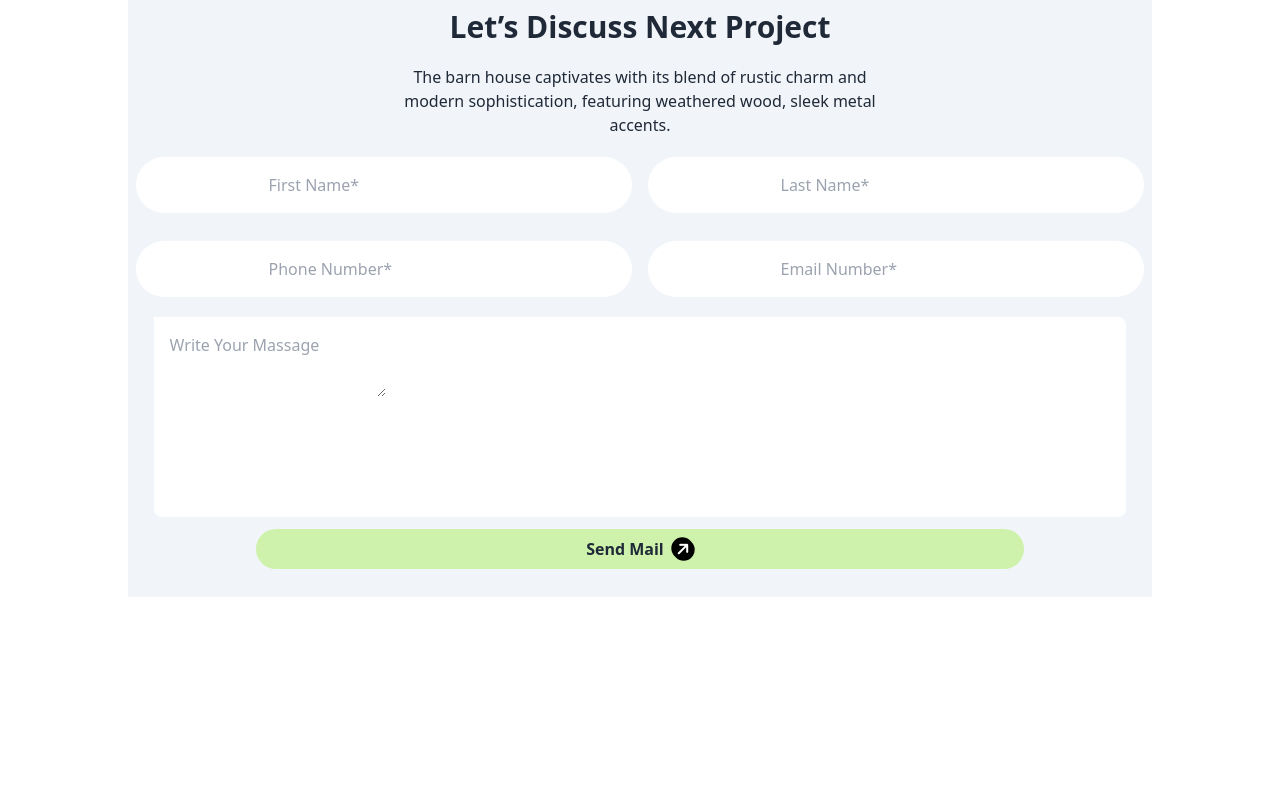
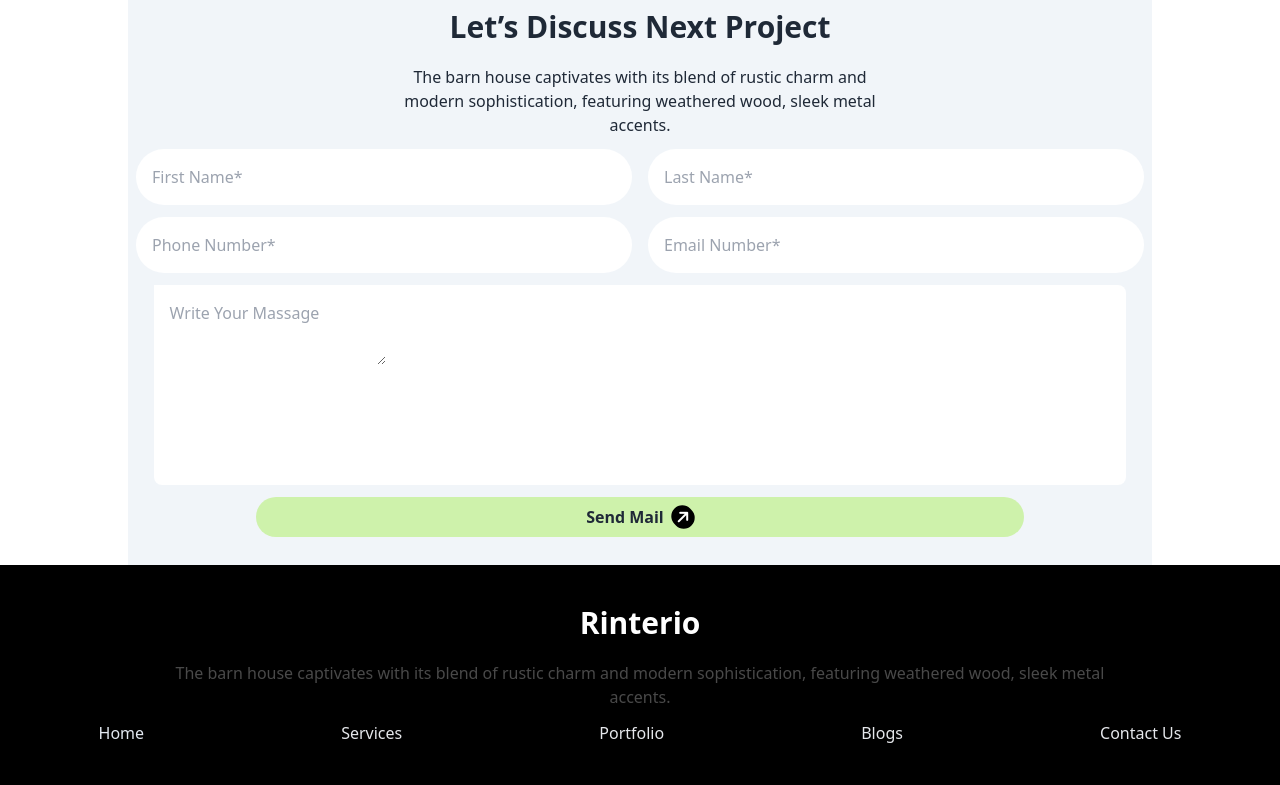
Before and after one commit to nowrinnova/house-building-design, a plain HTML site: page index.html in a window 1280 px wide. Shown: the part 2748-3533 px from the top of the page. Before the commit the page ends 3345 px from the top, so only its background shows below. Drawn offline with nearby package versions, Linux system fonts and the light colour scheme.

Commit message:
footer done

```diff
--- a/index.html
+++ b/index.html
@@ -35,7 +35,7 @@
 
   <main class="max-w-screen-lg mx-auto">
     <!-- navbar section -->
-    <header class="md:container mx-auto lg:p-16">
+    <header class="md:container mx-auto lg:p-16 ">
       <nav>
         <div class="navbar bg-base-100">
           <div class="navbar-start">
@@ -220,20 +220,12 @@
       <p class="w-3/6 mx-auto">The barn house captivates with its blend of rustic charm and
         modern sophistication, featuring weathered wood, sleek metal accents.</p>
       <div class="flex mx-auto ">
-        <div class="bg-white rounded-full p-2 m-2 md:p-4 w-1/2 ">
-          <input type="text" placeholder="First Name*">
-        </div>
-        <div class="bg-white rounded-full p-2 m-2 md:p-4 w-1/2 ">
-          <input type="text" placeholder="Last Name*">
-        </div>
+        <input type="text" placeholder="First Name*" class="bg-white rounded-full p-1 mx-2 md:p-4 w-1/2">
+        <input type="text" placeholder="Last Name*" class="bg-white rounded-full p-1 mx-2  md:p-4 w-1/2 ">
       </div>
-      <div class="flex">
-        <div class="bg-white rounded-full p-2 m-2 md:p-4  w-1/2">
-          <input type="text" placeholder="Phone Number*">
-        </div>
-        <div class="bg-white rounded-full p-2 m-2 md:p-4  w-1/2 ">
-          <input type="text" placeholder="Email Number*">
-        </div>
+      <div class="flex mx-auto ">
+        <input type="text" placeholder="Phone Number*" class="bg-white rounded-full p-1 mx-2 md:p-4 w-1/2">
+        <input type="text" placeholder="Email Number*" class="bg-white rounded-full p-1 mx-2  md:p-4 w-1/2 ">
       </div>
       <div class="w-[95%] mx-auto  bg-white  text-start rounded-lg  h-[200px]">
         <textarea name="" id="" placeholder="Write Your Massage" class="p-4"></textarea>
@@ -242,8 +234,19 @@
           <i class="fa-solid fa-arrow-right p-1 -rotate-45 bg-black text-white rounded-full ml-1"></i></a></button>
     </div>
   </main>
-  <footer>
-
+  <footer class="bg-black text-white">
+    <div class="md:container  mx-auto text-center space-y-3 py-10 ">
+      <h1 class="text-center text-3xl font-bold  pb-2">Rinterio</h1>
+      <p class="w-3/4 mx-auto text-dis-color">The barn house captivates with its blend of rustic charm and
+        modern sophistication, featuring weathered wood, sleek metal accents.</p>
+      <ul class="md:flex md:justify-around">
+        <li class="text-slate-200">Home</li>
+        <li class="text-gray-200">Services</li>
+        <li class="text-gray-200">Portfolio</li>
+        <li class="text-gray-200">Blogs</li>
+        <li class="text-gray-200">Contact Us</li>
+      </ul>
+    </div>
   </footer>
 </body>
 
```
